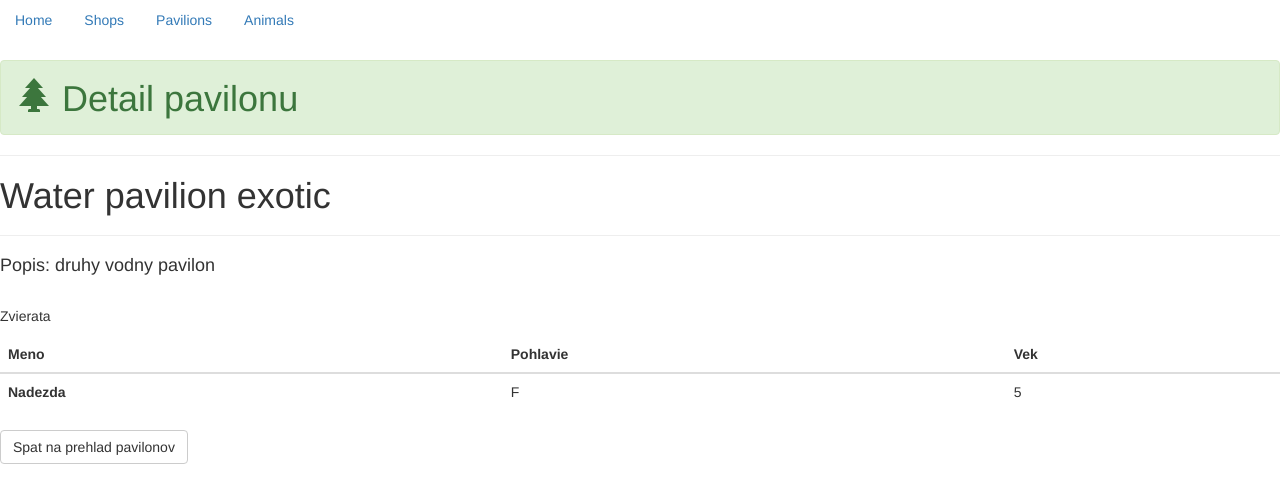
After one commit to alans09/PythonAcademyMiniWeb, a Flask app: page /pavilion/2 in a window 1280 px wide. The commit adds this page. Shown: the top 503 px of the page. Run offline with Flask 2, Linux system fonts and the light colour scheme; data comes from the database, SQL or seed files in the repository; some libraries are stand-ins or nearby versions.

Commit message:
pridane ID pavilonu

```diff
--- /dev/null
+++ b/zoo/templates/pavilion.html
@@ -0,0 +1,30 @@
+{% extends "template.html" %}
+
+{% block content %}
+<H1 class="alert alert-success"><i class="glyphicon glyphicon-tree-conifer"></i> Detail pavilonu<H1>
+<hr>
+<H1>{{ data[1] }}</H1>
+<hr>
+<H4>Popis: {{ data[2] }}</H4>
+    <br>
+<p>Zvierata</p>
+<table class="table">
+  <thead>
+    <tr>
+      <th scope="col">Meno</th>
+      <th scope="col">Pohlavie</th>
+      <th scope="col">Vek</th>
+    </tr>
+  </thead>
+  <tbody>
+{% for animal in data[3] %}
+   <tr>
+      <th scope="row">{{ animal [0] }}</th>
+      <td>{{ animal[1] }}</td>
+      <td>{{ animal[2] }}</td>
+    </tr>
+{% endfor %}
+  </tbody>
+</table>
+    <a href="/pavilions" class="btn btn-default">Spat na prehlad pavilonov</a>
+{% endblock %}
--- a/zoo/zoo_web.py
+++ b/zoo/zoo_web.py
@@ -6,6 +6,7 @@ from zoo import app
 @app.route("/")
 def home():
     zoo = Zoo.query.all()[0]
+
     data = zoo.pavilions
     return render_template("main.html", data=data)
 
@@ -18,6 +19,15 @@ def pavilions():
         "pavilions.html",
         pavilions=data
     )
+
+
+@app.route("/pavilion/<id>")
+def pavilion_detail(id):
+    pavilion = Pavilions.query.get(int(id))
+    data = (pavilion.id, pavilion.name, pavilion.description,
+            [(animal.name, animal.sex, animal.age) for animal in pavilion.animals]
+            )
+    return render_template("pavilion.html", data=data)
 
 
 @app.route("/animals")
```
Also changed, not shown: zoo/templates/pavilions.html (+4 -4 lines).
